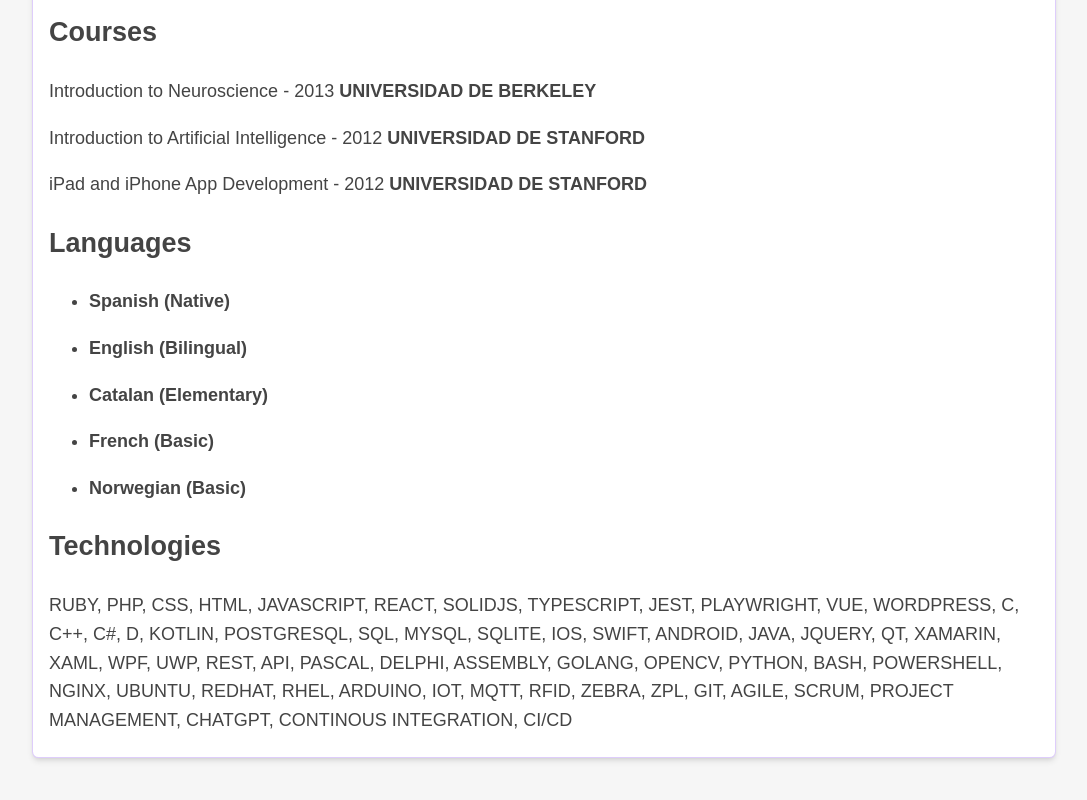
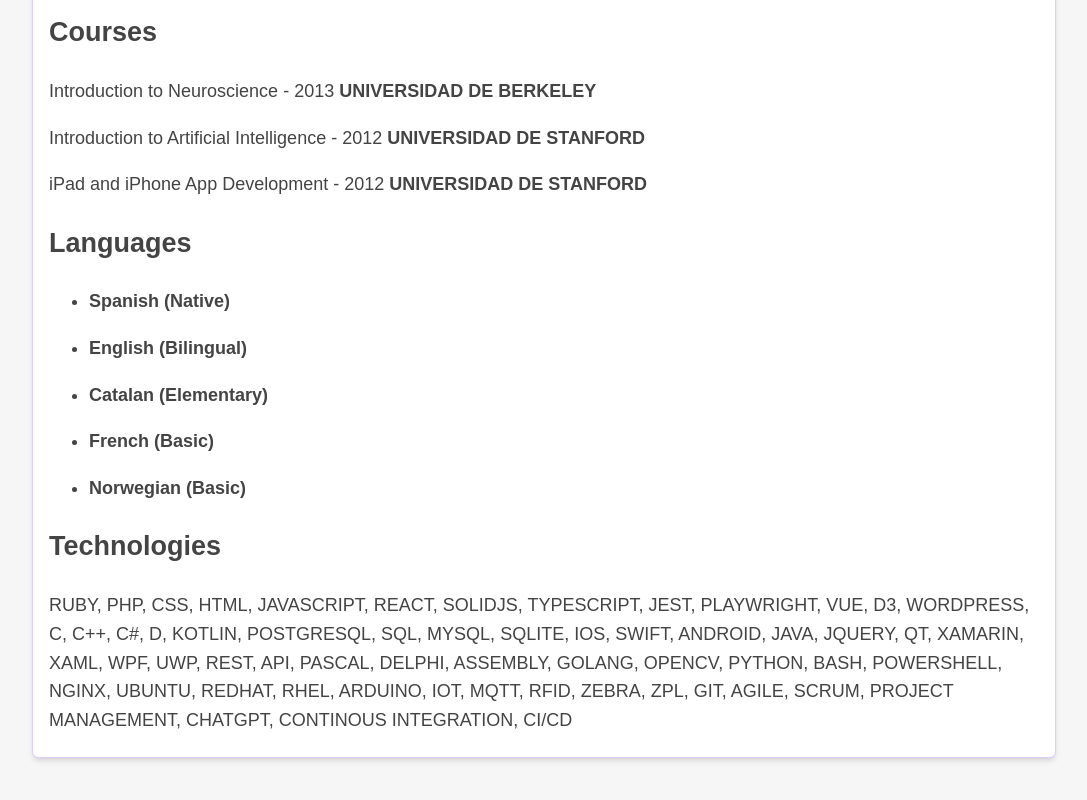
Before and after one commit to becksclair/heliasar, an Astro site: page /resume in a window 1280 px wide. Shown: the part 3533-4333 px from the top of the page, without its empty margins (96-1183 px from the left). Built offline with nearby package versions, Linux system fonts and the light colour scheme; Astro itself is replaced by a stand-in of ours.

Commit message:
update resume keywords

```diff
--- a/src/pages/resume.md
+++ b/src/pages/resume.md
@@ -125,4 +125,4 @@
 
 ## Technologies
 
-RUBY, PHP, CSS, HTML, JAVASCRIPT, REACT, SOLIDJS, TYPESCRIPT, JEST, PLAYWRIGHT, VUE, WORDPRESS, C, C++, C#, D, KOTLIN, POSTGRESQL, SQL, MYSQL, SQLITE, IOS, SWIFT, ANDROID, JAVA, JQUERY, QT, XAMARIN, XAML, WPF, UWP, REST, API, PASCAL, DELPHI, ASSEMBLY, GOLANG, OPENCV, PYTHON, BASH, POWERSHELL, NGINX, UBUNTU, REDHAT, RHEL, ARDUINO, IOT, MQTT, RFID, ZEBRA, ZPL, GIT, AGILE, SCRUM, PROJECT MANAGEMENT, CHATGPT, CONTINOUS INTEGRATION, CI/CD
+RUBY, PHP, CSS, HTML, JAVASCRIPT, REACT, SOLIDJS, TYPESCRIPT, JEST, PLAYWRIGHT, VUE, D3, WORDPRESS, C, C++, C#, D, KOTLIN, POSTGRESQL, SQL, MYSQL, SQLITE, IOS, SWIFT, ANDROID, JAVA, JQUERY, QT, XAMARIN, XAML, WPF, UWP, REST, API, PASCAL, DELPHI, ASSEMBLY, GOLANG, OPENCV, PYTHON, BASH, POWERSHELL, NGINX, UBUNTU, REDHAT, RHEL, ARDUINO, IOT, MQTT, RFID, ZEBRA, ZPL, GIT, AGILE, SCRUM, PROJECT MANAGEMENT, CHATGPT, CONTINOUS INTEGRATION, CI/CD
```
